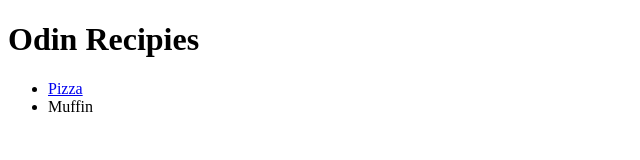
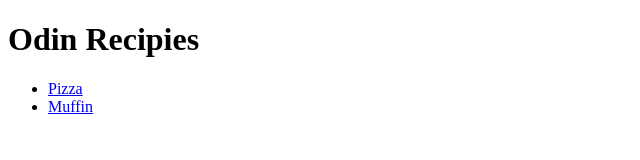
Before and after one commit to shah-paradox/odin-recipies, a plain HTML site: page index.html in a window 1280 px wide. Shown: the full height of the page, 0-640 px from the left. Drawn offline with Linux system fonts and the light colour scheme.

Commit message:
fix: Linking error
The text that was supposed to be a link was not one. This happened
I added the text after the closing anchor tag.

```diff
--- a/index.html
+++ b/index.html
@@ -9,7 +9,7 @@
     <h1>Odin Recipies</h1>
     <ul>
         <li><a href="./recipies/pizza.html">Pizza</a></li>
-        <li><a href="./recipies/muffin.html"></a>Muffin</li>
+        <li><a href="./recipies/muffin.html">Muffin</a></li>
     </ul>
 </body>
 </html>
```
